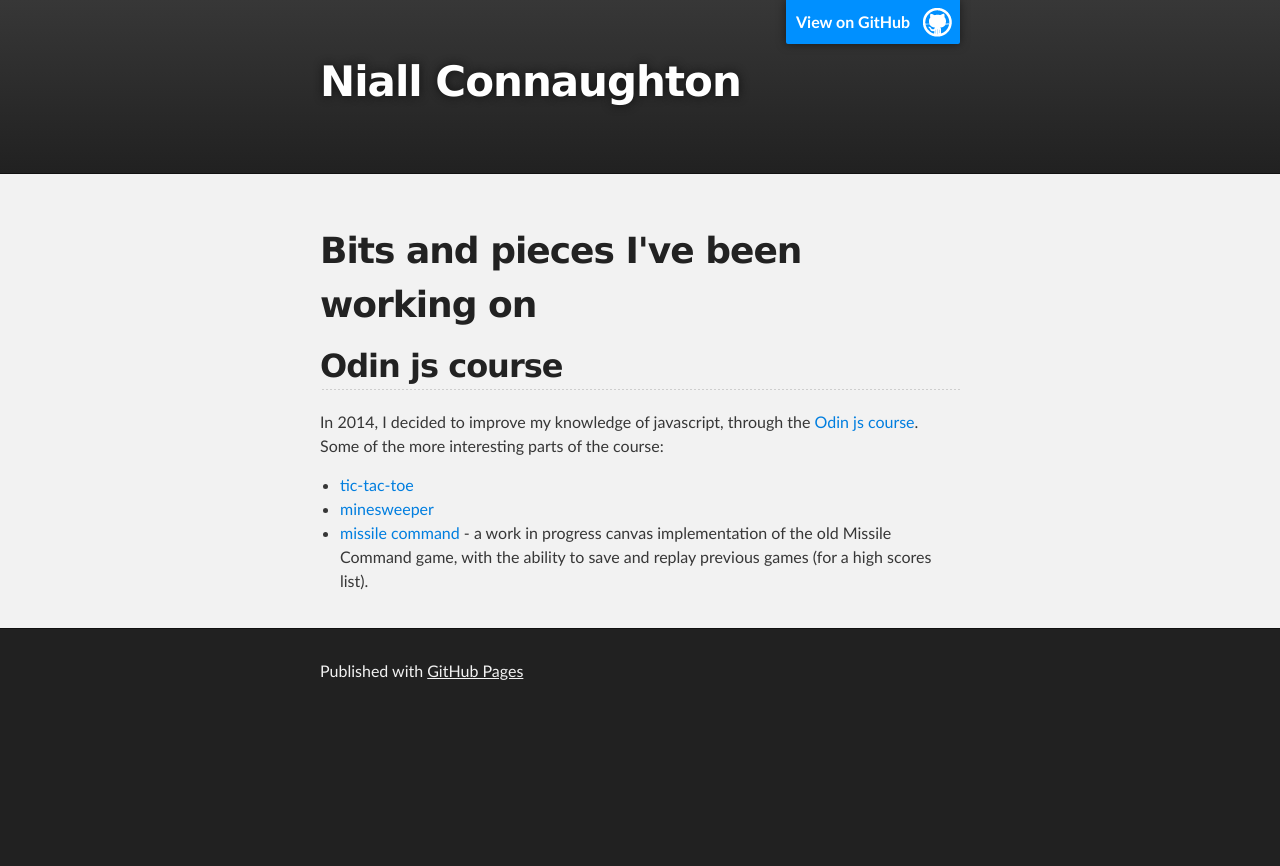
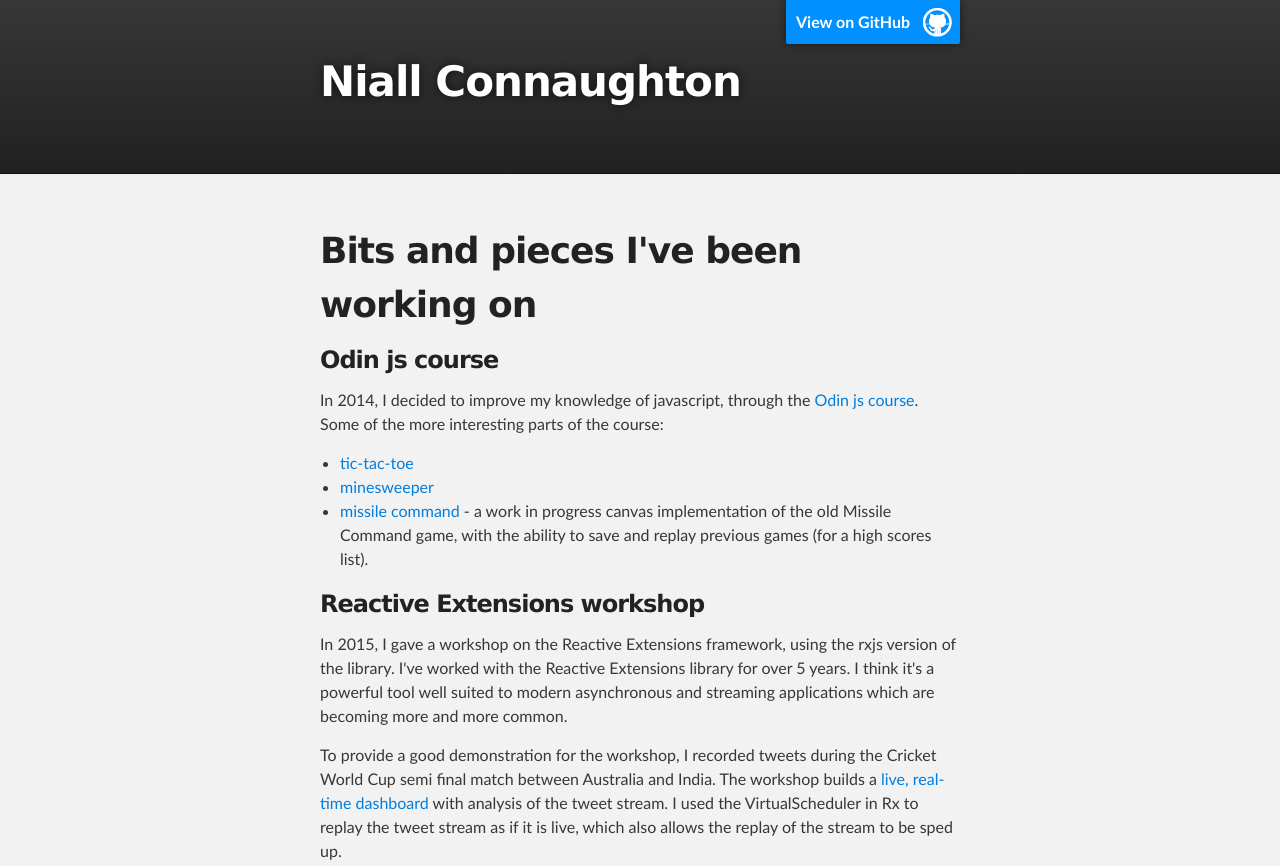
Before and after one commit to NiallConnaughton/niallconnaughton.github.io, a plain HTML site: page index.html in a window 1280 px wide. Shown: the top 866 px of the page. Before the commit the page ends 800 px from the top, so only its background shows below. Drawn offline with Linux system fonts and the light colour scheme.

Commit message:
Replace master branch with page content via GitHub

```diff
--- a/index.html
+++ b/index.html
@@ -30,8 +30,8 @@
         <h1>
 <a id="bits-and-pieces-ive-been-working-on" class="anchor" href="#bits-and-pieces-ive-been-working-on" aria-hidden="true"><span class="octicon octicon-link"></span></a>Bits and pieces I've been working on</h1>
 
-<h2>
-<a id="odin-js-course" class="anchor" href="#odin-js-course" aria-hidden="true"><span class="octicon octicon-link"></span></a>Odin js course</h2>
+<h3>
+<a id="odin-js-course" class="anchor" href="#odin-js-course" aria-hidden="true"><span class="octicon octicon-link"></span></a>Odin js course</h3>
 
 <p>In 2014, I decided to improve my knowledge of javascript, through the <a href="http://www.theodinproject.com/javascript-and-jquery">Odin js course</a>. Some of the more interesting parts of the course:</p>
 
@@ -41,6 +41,13 @@
 <li>
 <a href="jscourse/missile-command/index.html">missile command</a> - a work in progress canvas implementation of the old Missile Command game, with the ability to save and replay previous games (for a high scores list).</li>
 </ul>
+
+<h3>
+<a id="reactive-extensions-workshop" class="anchor" href="#reactive-extensions-workshop" aria-hidden="true"><span class="octicon octicon-link"></span></a>Reactive Extensions workshop</h3>
+
+<p>In 2015, I gave a workshop on the Reactive Extensions framework, using the rxjs version of the library. I've worked with the Reactive Extensions library for over 5 years. I think it's a powerful tool well suited to modern asynchronous and streaming applications which are becoming more and more common.</p>
+
+<p>To provide a good demonstration for the workshop, I recorded tweets during the Cricket World Cup semi final match between Australia and India. The workshop builds a <a href="wwc-rx-workshop/workshop/twitter_dashboard.html">live, real-time dashboard</a> with analysis of the tweet stream. I used the VirtualScheduler in Rx to replay the tweet stream as if it is live, which also allows the replay of the stream to be sped up.</p>
       </section>
     </div>
 
--- a/params.json
+++ b/params.json
@@ -1 +1 @@
-{"name":"Niall Connaughton","tagline":"","body":"# Bits and pieces I've been working on\r\n\r\n## Odin js course\r\nIn 2014, I decided to improve my knowledge of javascript, through the [Odin js course](http://www.theodinproject.com/javascript-and-jquery). Some of the more interesting parts of the course:\r\n- [tic-tac-toe](jscourse/tictactoe/index.html)\r\n- [minesweeper](jscourse/minesweeper/index.html)\r\n- [missile command](jscourse/missile-command/index.html) - a work in progress canvas implementation of the old Missile Command game, with the ability to save and replay previous games (for a high scores list).\r\n","google":"","note":"Don't delete this file! It's used internally to help with page regeneration."}
+{"name":"Niall Connaughton","tagline":"","body":"# Bits and pieces I've been working on\r\n\r\n### Odin js course\r\nIn 2014, I decided to improve my knowledge of javascript, through the [Odin js course](http://www.theodinproject.com/javascript-and-jquery). Some of the more interesting parts of the course:\r\n- [tic-tac-toe](jscourse/tictactoe/index.html)\r\n- [minesweeper](jscourse/minesweeper/index.html)\r\n- [missile command](jscourse/missile-command/index.html) - a work in progress canvas implementation of the old Missile Command game, with the ability to save and replay previous games (for a high scores list).\r\n\r\n### Reactive Extensions workshop\r\n\r\nIn 2015, I gave a workshop on the Reactive Extensions framework, using the rxjs version of the library. I've worked with the Reactive Extensions library for over 5 years. I think it's a powerful tool well suited to modern asynchronous and streaming applications which are becoming more and more common.\r\n\r\nTo provide a good demonstration for the workshop, I recorded tweets during the Cricket World Cup semi final match between Australia and India. The workshop builds a [live, real-time dashboard](wwc-rx-workshop/workshop/twitter_dashboard.html) with analysis of the tweet stream. I used the VirtualScheduler in Rx to replay the tweet stream as if it is live, which also allows the replay of the stream to be sped up.","google":"","note":"Don't delete this file! It's used internally to help with page regeneration."}
```
